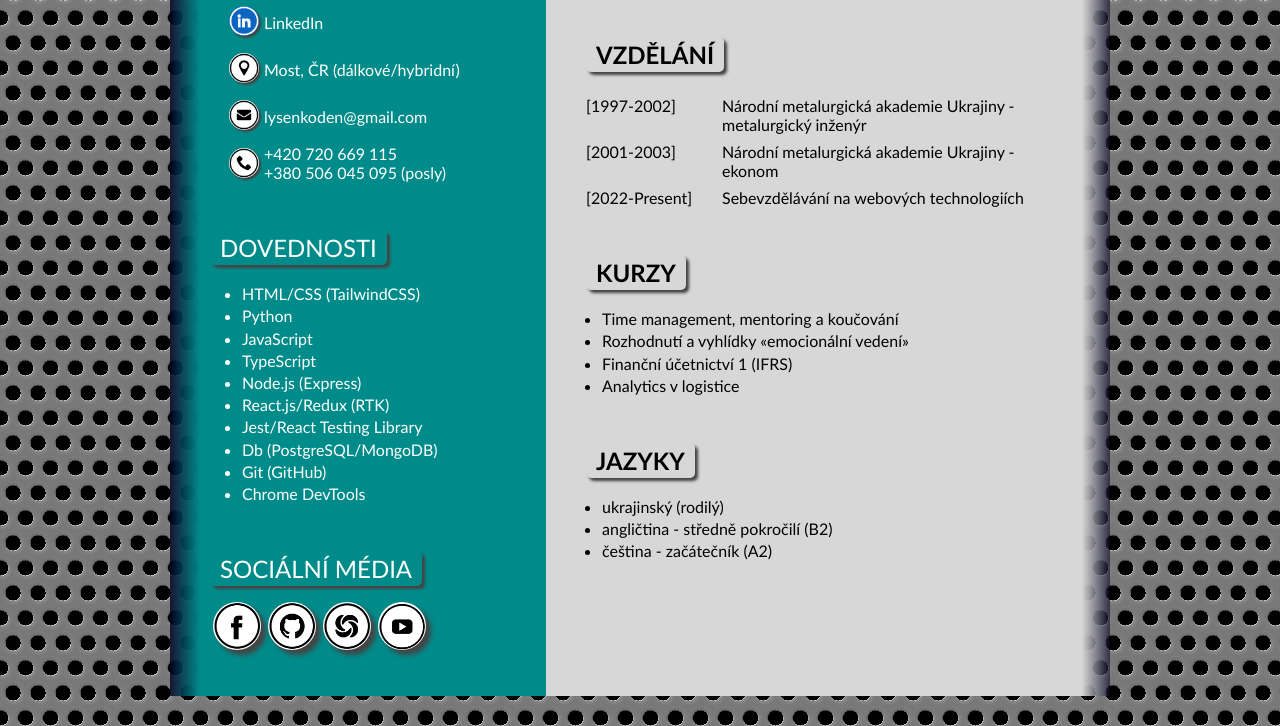
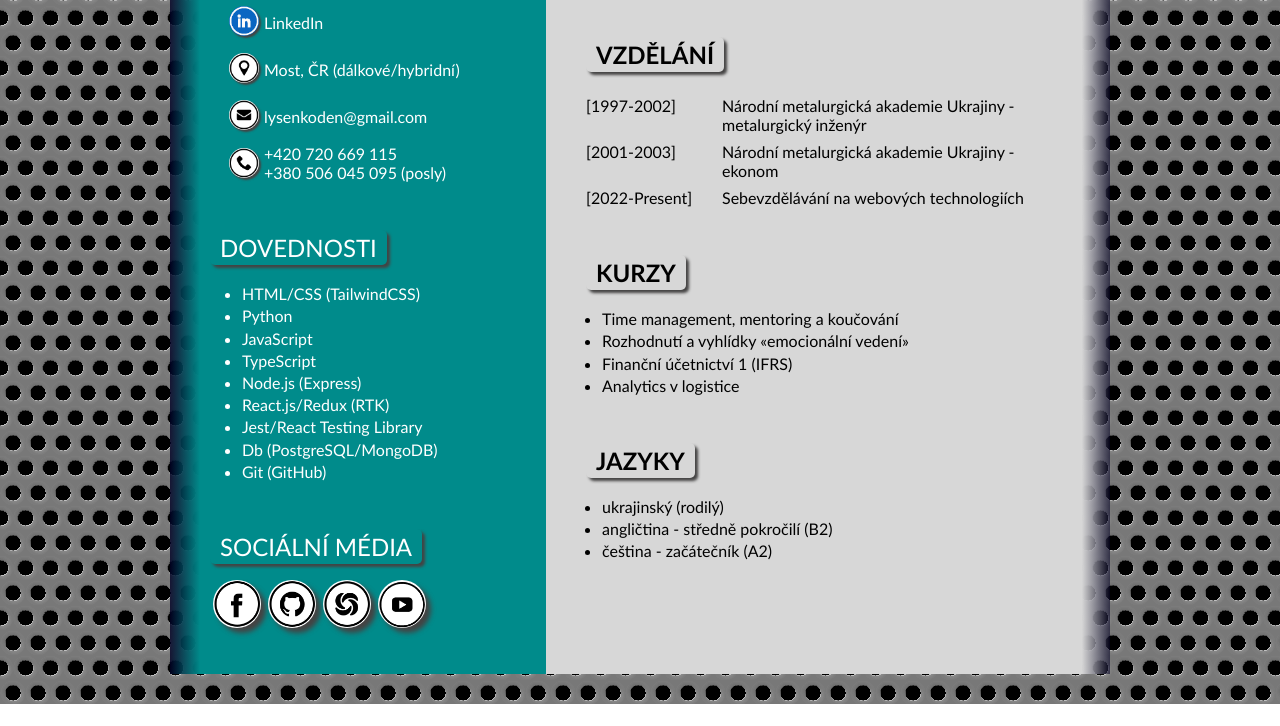
Before and after one commit to LysenkoDenys/cv-cz, a website with bundled scripts: page index.html in a window 1280 px wide. Shown: the part 707-1433 px from the top of the page. After the commit the page ends 1411 px from the top, so only its background shows below. Built offline with nearby package versions, Linux system fonts and the light colour scheme.

Commit message:
fix: remove chrome devtools

```diff
--- a/index.html
+++ b/index.html
@@ -200,7 +200,6 @@
                 >
               </li>
               <li class="skills__item">Git (GitHub)</li>
-              <li class="skills__item">Chrome DevTools</li>
             </ul>
           </div>
 
```
